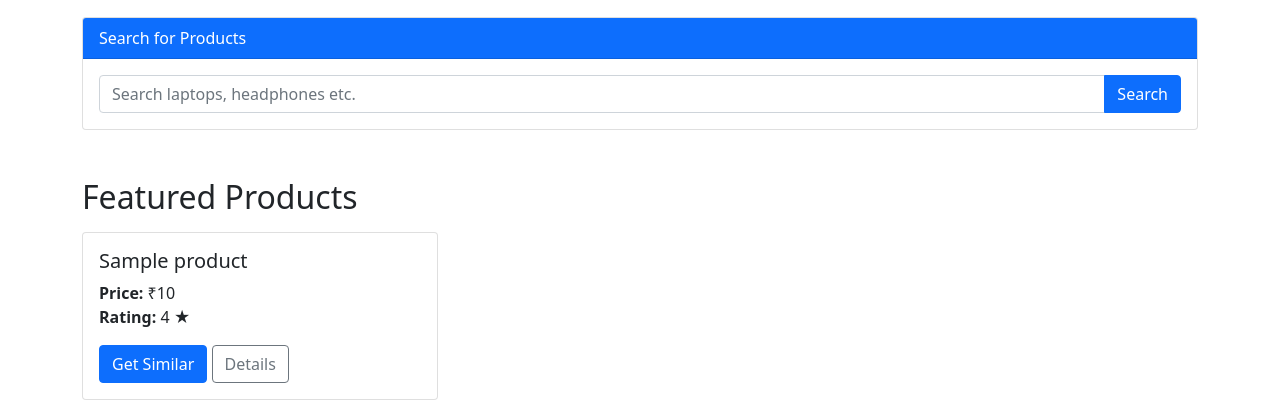
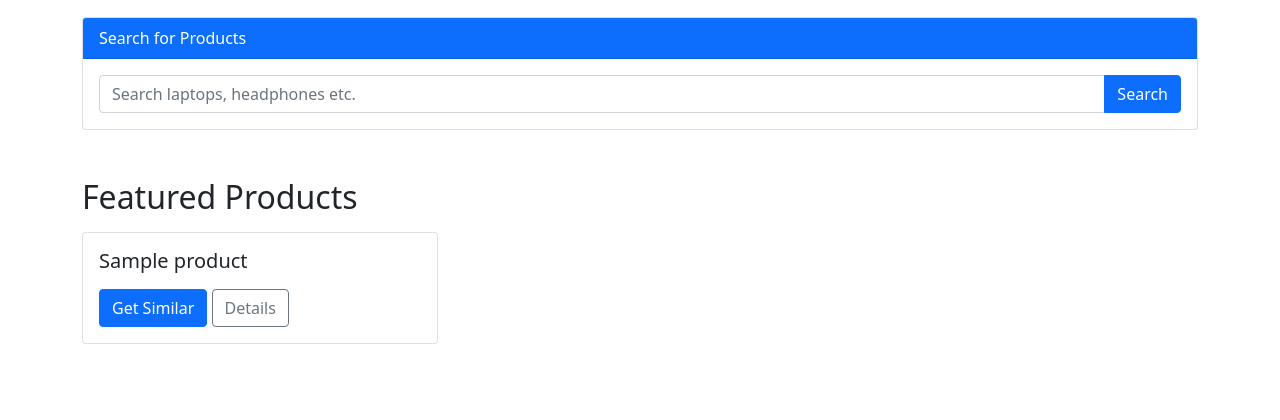
Before and after one commit to rushikeshya/ecommerce-product-recommendation-flipkart, a Flask app: template templates/index.html in a window 1280 px wide. Shown: the part 413-833 px from the top of the page. After the commit the page ends 757 px from the top, so only its background shows below. Run offline with Flask 3, Linux system fonts and the light colour scheme; the template is opened without the code that fills it: most values are stand-ins (such as "Sample title", 1, 10 or a date in 2020).

Commit message:
Update index.html

```diff
--- a/templates/index.html
+++ b/templates/index.html
@@ -114,8 +114,6 @@
                     <div class="card-body">
                         <h5 class="card-title">{{ product['Product Name'] }}</h5>
                         <p class="card-text">
-                            <strong>Price:</strong> ₹{{ product['Price'] }}<br>
-                            <strong>Rating:</strong> {{ product['Rating'] }} ★
                         </p>
                         <form action="/recommend" method="post" class="d-inline">
                             <input type="hidden" name="product_id" value="{{ product['Product Name'] }}">
```
